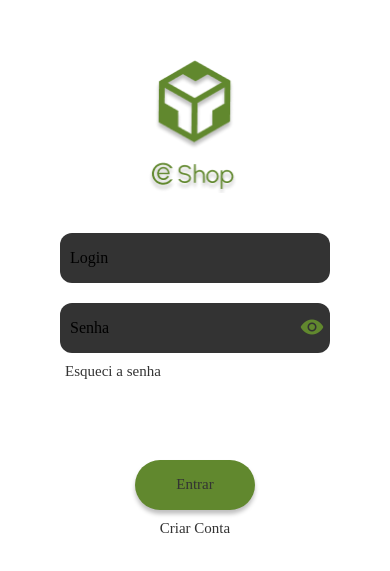
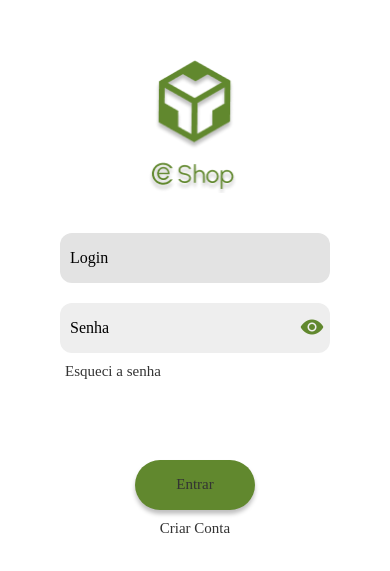
Before and after one commit to MatheusRitchielle/react-native-eshop, a React Native app: screen /Login in a window 390 px wide. Shown: the part 127-698 px from the top of the page. Built offline with nearby package versions, Linux system fonts and the light colour scheme.

Commit message:
refactor input

```diff
--- a/src/components/InputEye/styles.js
+++ b/src/components/InputEye/styles.js
@@ -1,19 +1,16 @@
-import colors from '../../Theme/colors';
-import styled from 'styled-components/native';
+import styled from "styled-components/native";
 export const InputContainer = styled.TextInput`
-
   margin-top: 20px;
   height: 50px;
   width: 270px;
   font-size: 16px;
   padding: 10px;
-  background-color: #333333;
+  background-color: #eeeeee;
   align-self: center;
   border-radius: 12px;
   font-family: "Blinker";
-
 `;
 
 export const WrapperInputEye = styled.View`
-flex-direction: row;
+  flex-direction: row;
 `;
--- a/src/components/Inputs/styled.js
+++ b/src/components/Inputs/styled.js
@@ -6,7 +6,7 @@ export const InnerText = styled.TextInput`
   width: 270px;
   font-size: 16px;
   padding: 10px;
-  background-color: #333333;
+  background-color: #e3e3e3;
   align-self: center;
   border-radius: 12px;
   font-family: "Blinker";
--- a/src/screens/Categorias/ListaCategoria.js
+++ b/src/screens/Categorias/ListaCategoria.js
@@ -114,6 +114,7 @@ const ListaCategoria = () => {
         keyExtractor={(item) => item.id}
         ItemSeparatorComponent={SeparadorLista}
       />
+
       <InnerText
         onChangeText={(e) => {
           setName(e);
```
